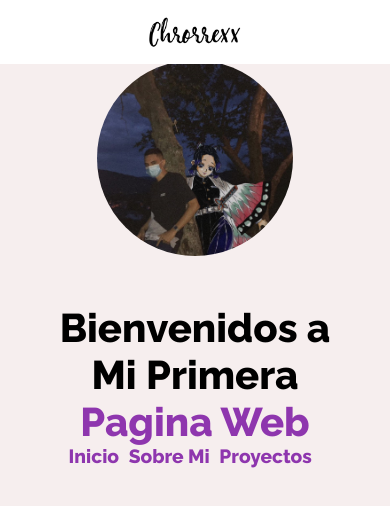
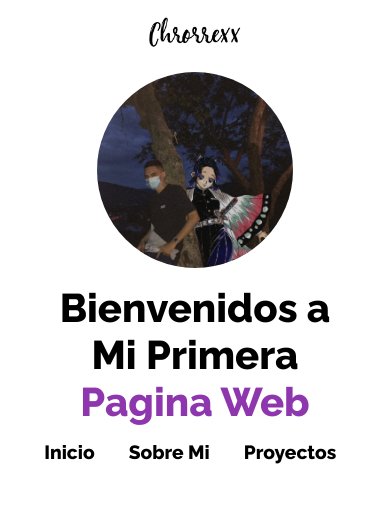
Before and after one commit to felipelens/ProyectoCssResponsive, a plain HTML site: page index.html in a window 390 px wide. Drawn offline with Linux system fonts and the light colour scheme.

Commit message:
se configuro el nav para celulares

```diff
--- a/style.css
+++ b/style.css
@@ -10,7 +10,7 @@
 /* ========  ======== */
 /* ======== BODY ======== */
 body {
-  background-color: rgb(246, 238, 238);
+  background-color: rgb(255, 255, 255);
 }
 
 /* ======== head  ======== */
@@ -19,7 +19,6 @@ body {
   top: 0;
   width: 100%;
   padding: 1em;
-  background-color: rgb(255, 255, 255);
   z-index: 10000;
 }
 .header__nav {
@@ -154,11 +153,19 @@ body {
 @media (max-width: 767.98px) {
   /* ======== MAIN ======== */
   .main {
-    margin: 28px auto;
+    margin: 40px auto;
     flex-direction: column;
     align-items: center;
     justify-content: center;
   }
+  .main__article-1 {
+    margin-top: 1em;
+    order: 2;
+  }
+  .main__article-2 {
+    order: 1;
+  }
+
   .main__article__span {
     font-size: 3.063rem;
     transform: rotate(0);
@@ -166,10 +173,6 @@ body {
     -moz-transform: rotate(0);
     -ms-transform: rotate(0);
     -o-transform: rotate(0);
-  }
-  .main__article-1 {
-    flex-grow: 1;
-    margin-top: 2em;
   }
 }
 /* `sm` applies t.o x-small devices (portrait phones, less than 576px) */
@@ -190,15 +193,17 @@ body {
   }
   /* ======== MAIN ======== */
   .main__article-1 {
-    margin-top: 3em;
+    margin-top: 1em;
     order: 2;
   }
   .main__article-2 {
     order: 1;
   }
   .main__nav {
+    margin-top: 1em;
     order: 3;
     display: flex;
+    width: 100%;
   }
   .main__article__span {
     font-size: 2.5rem;
@@ -206,7 +211,8 @@ body {
 
   .main__nav__ul {
     display: flex;
-    justify-content: center;
+    width: 100%;
+    justify-content: space-around;
   }
   .main__nav__ul__li {
     margin-right: 0.5em;
@@ -214,6 +220,6 @@ body {
     font-family: "Raleway", sans-serif;
   }
   .main__nav__ul__li-a {
-    color: #8e36ae;
+    color: #000000;
   }
 }
```
